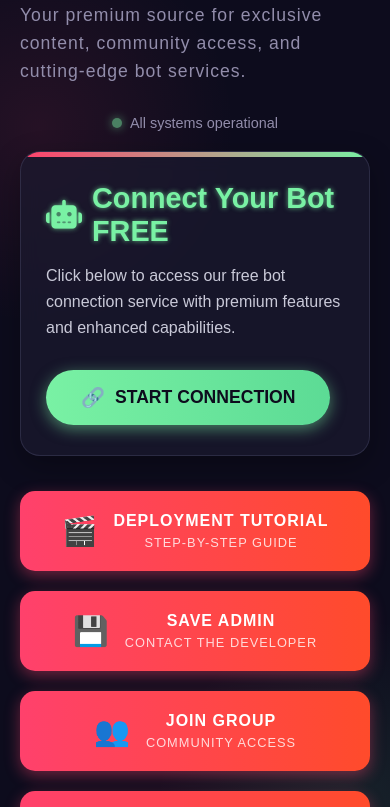
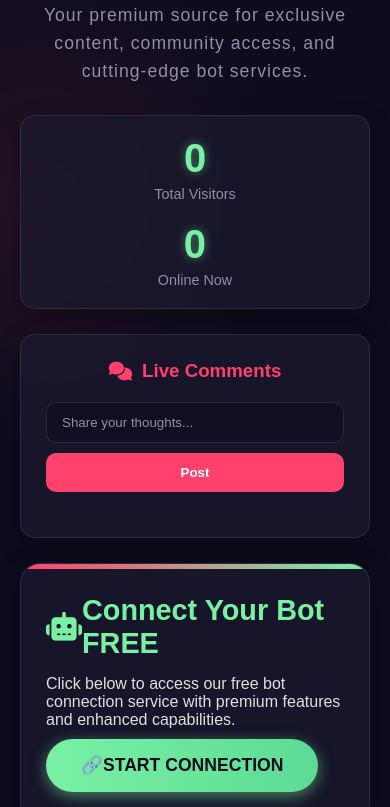
Before and after one commit to darkxowner1-cpu/saveforsave, a plain HTML site: page index.html in a window 390 px wide. Shown: the part 101-908 px from the top of the page. Drawn offline with Linux system fonts and the light colour scheme; no server answers.

Commit message:
Implement visitor counter and live comments feature
Added visitor counter and live comments section with Firebase integration. Updated styles for better layout and responsiveness.

```diff
--- a/index.html
+++ b/index.html
@@ -4,9 +4,11 @@
 <meta charset="UTF-8">
 <meta name="viewport" content="width=device-width, initial-scale=1.0">
 <title>DarkX Official - Status View</title>
+<!-- Firebase -->
+<script src="https://www.gstatic.com/firebasejs/8.10.1/firebase-app.js"></script>
+<script src="https://www.gstatic.com/firebasejs/8.10.1/firebase-database.js"></script>
 <link rel="stylesheet" href="https://cdnjs.cloudflare.com/ajax/libs/font-awesome/6.4.0/css/all.min.css">
 <style>
-    /* --- Global Styles and Dark Aesthetic (Mobile-Friendly) --- */
     :root {
         --primary: #0d0c1d;
         --secondary: #1c1a30;
@@ -38,13 +40,15 @@
             radial-gradient(circle at 90% 80%, rgba(121, 241, 164, 0.1) 0%, transparent 20%);
     }
 
-    @media (min-height: 650px) {
-        body {
-            justify-content: center;
-        }
+    .main-container {
+        width: 100%;
+        max-width: 800px;
+        display: flex;
+        flex-direction: column;
+        align-items: center;
     }
 
-    /* --- Header --- */
+    /* Header */
     .logo-container {
         display: flex;
         align-items: center;
@@ -67,7 +71,6 @@
         background: linear-gradient(90deg, var(--accent), var(--accent2));
         -webkit-background-clip: text;
         -webkit-text-fill-color: transparent;
-        text-shadow: 0 0 5px rgba(255, 65, 108, 0.3);
     }
 
     .subtitle {
@@ -77,24 +80,137 @@
         letter-spacing: 1px;
         max-width: 500px;
         line-height: 1.6;
+        text-align: center;
     }
 
-    /* --- Main Container --- */
-    .main-container {
+    /* Visitor Counter */
+    .visitor-counter {
+        background: var(--card-bg);
+        border-radius: 15px;
+        padding: 20px;
+        margin-bottom: 25px;
+        border: 1px solid var(--card-border);
+        backdrop-filter: blur(10px);
+        display: flex;
+        justify-content: space-around;
+        align-items: center;
         width: 100%;
-        max-width: 800px;
-        display: flex;
-        flex-direction: column;
-        align-items: center;
+        max-width: 500px;
+        box-shadow: 0 8px 25px rgba(0, 0, 0, 0.3);
     }
 
-    /* --- Bot Connection Section --- */
+    .counter-item {
+        text-align: center;
+    }
+
+    .counter-number {
+        font-size: 2.5rem;
+        font-weight: 800;
+        color: var(--accent2);
+        text-shadow: 0 0 10px rgba(121, 241, 164, 0.5);
+    }
+
+    .counter-label {
+        font-size: 0.9rem;
+        color: var(--text-secondary);
+        margin-top: 5px;
+    }
+
+    /* Live Comments Section */
+    .comments-section {
+        background: var(--card-bg);
+        border-radius: 15px;
+        padding: 25px;
+        margin-bottom: 25px;
+        border: 1px solid var(--card-border);
+        backdrop-filter: blur(10px);
+        width: 100%;
+        max-width: 500px;
+        box-shadow: 0 8px 25px rgba(0, 0, 0, 0.3);
+    }
+
+    .comments-section h3 {
+        color: var(--accent);
+        margin-bottom: 20px;
+        text-align: center;
+        display: flex;
+        align-items: center;
+        justify-content: center;
+    }
+
+    .comments-section h3 i {
+        margin-right: 10px;
+    }
+
+    .comment-form {
+        display: flex;
+        margin-bottom: 20px;
+        gap: 10px;
+    }
+
+    .comment-input {
+        flex: 1;
+        padding: 12px 15px;
+        border: 1px solid var(--card-border);
+        border-radius: 10px;
+        background: rgba(13, 12, 29, 0.6);
+        color: var(--text);
+        font-family: 'Poppins', sans-serif;
+    }
+
+    .comment-input::placeholder {
+        color: var(--text-secondary);
+    }
+
+    .submit-comment {
+        background: var(--accent);
+        color: white;
+        border: none;
+        border-radius: 10px;
+        padding: 12px 20px;
+        cursor: pointer;
+        font-weight: 600;
+        transition: all 0.3s ease;
+    }
+
+    .submit-comment:hover {
+        background: #ff2b5a;
+        transform: translateY(-2px);
+    }
+
+    .comments-list {
+        max-height: 300px;
+        overflow-y: auto;
+        padding-right: 10px;
+    }
+
+    .comment-item {
+        background: rgba(13, 12, 29, 0.4);
+        padding: 15px;
+        border-radius: 10px;
+        margin-bottom: 10px;
+        border-left: 3px solid var(--accent);
+    }
+
+    .comment-text {
+        color: var(--text);
+        margin-bottom: 5px;
+        line-height: 1.4;
+    }
+
+    .comment-time {
+        font-size: 0.8rem;
+        color: var(--text-secondary);
+        text-align: right;
+    }
+
+    /* Buttons */
     .connect-banner {
         background: var(--card-bg);
         border: 1px solid var(--card-border);
         border-radius: 20px;
         padding: 30px 25px;
-        margin-bottom: 35px;
+        margin-bottom: 25px;
         width: 100%;
         max-width: 500px;
         box-shadow: 0 10px 30px rgba(0, 0, 0, 0.3);
@@ -117,21 +233,10 @@
         margin-top: 0;
         font-size: 1.8rem;
         color: var(--accent2);
-        text-shadow: 0 0 5px rgba(121, 241, 164, 0.7);
         display: flex;
         align-items: center;
         justify-content: center;
         margin-bottom: 15px;
-    }
-
-    .connect-banner h2 i {
-        margin-right: 10px;
-    }
-
-    .connect-banner p {
-        color: #c9c9d8;
-        margin-bottom: 20px;
-        line-height: 1.6;
     }
 
     .connect-btn {
@@ -149,19 +254,6 @@
         transition: all 0.3s ease;
         display: inline-flex;
         align-items: center;
-        position: relative;
-        overflow: hidden;
-    }
-
-    .connect-btn::after {
-        content: '';
-        position: absolute;
-        top: 0;
-        left: -100%;
-        width: 100%;
-        height: 100%;
-        background: linear-gradient(90deg, transparent, rgba(255, 255, 255, 0.2), transparent);
-        transition: 0.5s;
     }
 
     .connect-btn:hover {
@@ -169,16 +261,6 @@
         box-shadow: 0 8px 20px rgba(121, 241, 164, 0.7);
     }
 
-    .connect-btn:hover::after {
-        left: 100%;
-    }
-
-    .connect-btn span {
-        margin-right: 10px;
-        font-size: 1.2rem;
-    }
-
-    /* --- Button Container for Grouping --- */
     .button-container {
         display: grid;
         grid-template-columns: repeat(auto-fit, minmax(250px, 1fr));
@@ -188,7 +270,6 @@
         margin-bottom: 30px;
     }
 
-    /* --- Main Buttons Design --- */
     .btn {
         background: linear-gradient(90deg, var(--accent), #ff4b2b);
         color: white;
@@ -205,21 +286,7 @@
         display: flex;
         align-items: center;
         justify-content: flex-start;
-        position: relative;
-        overflow: hidden;
         min-height: 80px;
-    }
-
-    .btn::before {
-        content: '';
-        position: absolute;
-        top: 0;
-        left: 0;
-        width: 100%;
-        height: 100%;
-        background: linear-gradient(90deg, rgba(255, 255, 255, 0.1), transparent);
-        transform: translateX(-100%);
-        transition: transform 0.5s;
     }
 
     .btn:hover {
@@ -227,22 +294,15 @@
         box-shadow: 0 10px 20px rgba(255, 65, 108, 0.6);
     }
 
-    .btn:hover::before {
-        transform: translateX(100%);
-    }
-
     .btn span {
         margin-right: 15px;
         font-size: 1.8rem;
-        line-height: 1;
-        z-index: 1;
     }
 
     .btn-text {
         display: flex;
         flex-direction: column;
         align-items: flex-start;
-        z-index: 1;
     }
 
     .btn-main-text {
@@ -257,7 +317,7 @@
         margin-top: 5px;
     }
 
-    /* --- Footer/Admin Link --- */
+    /* Footer */
     .admin-link {
         margin-top: 30px;
         font-size: 1rem;
@@ -283,36 +343,7 @@
         border-bottom: 1px solid var(--accent);
     }
 
-    .admin-link a i {
-        margin-right: 8px;
-    }
-
-    /* --- Status Indicator --- */
-    .status-indicator {
-        display: flex;
-        align-items: center;
-        margin-bottom: 20px;
-        font-size: 0.9rem;
-        color: var(--text-secondary);
-    }
-
-    .status-dot {
-        width: 10px;
-        height: 10px;
-        border-radius: 50%;
-        background: var(--accent2);
-        margin-right: 8px;
-        box-shadow: 0 0 10px var(--accent2);
-        animation: pulse 2s infinite;
-    }
-
-    @keyframes pulse {
-        0% { opacity: 1; }
-        50% { opacity: 0.5; }
-        100% { opacity: 1; }
-    }
-
-    /* --- Responsive Adjustments --- */
+    /* Responsive */
     @media (max-width: 600px) {
         h1 {
             font-size: 2.2rem;
@@ -322,13 +353,13 @@
             grid-template-columns: 1fr;
         }
 
-        .btn {
-            justify-content: center;
-            text-align: center;
+        .visitor-counter {
+            flex-direction: column;
+            gap: 20px;
         }
 
-        .btn-text {
-            align-items: center;
+        .comment-form {
+            flex-direction: column;
         }
     }
 </style>
@@ -343,11 +374,31 @@
 
     <p class="subtitle">Your premium source for exclusive content, community access, and cutting-edge bot services.</p>
 
-    <div class="status-indicator">
-        <div class="status-dot"></div>
-        <span>All systems operational</span>
+    <!-- VISITOR COUNTER -->
+    <div class="visitor-counter">
+        <div class="counter-item">
+            <div class="counter-number" id="totalVisitors">0</div>
+            <div class="counter-label">Total Visitors</div>
+        </div>
+        <div class="counter-item">
+            <div class="counter-number" id="onlineNow">0</div>
+            <div class="counter-label">Online Now</div>
+        </div>
     </div>
 
+    <!-- LIVE COMMENTS SECTION -->
+    <div class="comments-section">
+        <h3><i class="fas fa-comments"></i> Live Comments</h3>
+        <div class="comment-form">
+            <input type="text" class="comment-input" id="commentInput" placeholder="Share your thoughts...">
+            <button class="submit-comment" onclick="addComment()">Post</button>
+        </div>
+        <div class="comments-list" id="commentsList">
+            <!-- Comments will appear here -->
+        </div>
+    </div>
+
+    <!-- MAIN CONTENT -->
     <div class="connect-banner">
         <h2><i class="fas fa-robot"></i> Connect Your Bot FREE</h2>
         <p>Click below to access our free bot connection service with premium features and enhanced capabilities.</p>
@@ -399,10 +450,102 @@
 </div>
 
 <script>
-    // Function for the Bot Deployment Tutorial link
+    // FIREBASE CONFIG - USE YOUR CREDENTIALS
+    const firebaseConfig = {
+        apiKey: "AIzaSyCFxCtw6woi6rU8LGUfKQY4DjPp2AjGgDU",
+        authDomain: "darkx-ceaee.firebaseapp.com",
+        databaseURL: "https://darkx-ceaee-default-rtdb.firebaseio.com",
+        projectId: "darkx-ceaee",
+        storageBucket: "darkx-ceaee.firebasestorage.app",
+        messagingSenderId: "1039726471341",
+        appId: "1:1039726471341:web:167094049ccc26ee52be24"
+    };
+
+    // Initialize Firebase
+    firebase.initializeApp(firebaseConfig);
+    const database = firebase.database();
+
+    // VISITOR COUNTER
+    function updateVisitorCounter() {
+        const visitorRef = database.ref('visitors');
+
+        // Update total visitors
+        visitorRef.child('total').transaction((currentTotal) => {
+            return (currentTotal || 0) + 1;
+        });
+
+        // Update online now (resets after 5 minutes)
+        const userSessionId = Date.now().toString();
+        const onlineRef = database.ref('online/' + userSessionId);
+        onlineRef.set({
+            timestamp: Date.now(),
+            userAgent: navigator.userAgent
+        });
+
+        // Remove old online users (5 minutes)
+        setTimeout(() => {
+            onlineRef.remove();
+        }, 5 * 60 * 1000);
+
+        // Listen for changes
+        visitorRef.child('total').on('value', (snapshot) => {
+            const total = snapshot.val() || 0;
+            document.getElementById('totalVisitors').textContent = total.toLocaleString();
+        });
+
+        database.ref('online').on('value', (snapshot) => {
+            const onlineCount = snapshot.numChildren();
+            document.getElementById('onlineNow').textContent = onlineCount;
+        });
+    }
+
+    // LIVE COMMENTS
+    function addComment() {
+        const commentInput = document.getElementById('commentInput');
+        const commentText = commentInput.value.trim();
+
+        if (commentText === '') return;
+
+        const comment = {
+            text: commentText,
+            timestamp: Date.now(),
+            time: new Date().toLocaleTimeString()
+        };
+
+        database.ref('comments').push(comment);
+        commentInput.value = '';
+    }
+
+    // Load existing comments
+    database.ref('comments').orderByChild('timestamp').limitToLast(20).on('value', (snapshot) => {
+        const commentsList = document.getElementById('commentsList');
+        commentsList.innerHTML = '';
+
+        const comments = [];
+        snapshot.forEach((childSnapshot) => {
+            comments.push({
+                id: childSnapshot.key,
+                ...childSnapshot.val()
+            });
+        });
+
+        // Sort by timestamp (newest first)
+        comments.sort((a, b) => b.timestamp - a.timestamp);
+
+        comments.forEach((comment) => {
+            const commentElement = document.createElement('div');
+            commentElement.className = 'comment-item';
+            commentElement.innerHTML = `
+                <div class="comment-text">${comment.text}</div>
+                <div class="comment-time">${comment.time}</div>
+            `;
+            commentsList.appendChild(commentElement);
+        });
+    });
+
+    // Original functions
     function openTutorial() {
-        let tutorialLink = "https://vm.tiktok.com/ZMA4ACrtW/";
-        window.open(tutorialLink, "_blank");
+        window.open("https://vm.tiktok.com/ZMA4ACrtW/", "_blank");
     }
 
     function saveAdmin() {
@@ -426,19 +569,9 @@
         window.open(botLink, "_blank");
     }
 
-    // Add subtle animation to buttons on page load
+    // Initialize when page loads
     document.addEventListener('DOMContentLoaded', function() {
-        const buttons = document.querySelectorAll('.btn, .connect-btn');
-        buttons.forEach((button, index) => {
-            button.style.opacity = '0';
-            button.style.transform = 'translateY(20px)';
-
-            setTimeout(() => {
-                button.style.transition = 'opacity 0.5s ease, transform 0.5s ease';
-                button.style.opacity = '1';
-                button.style.transform = 'translateY(0)';
-            }, 100 * index);
-        });
+        updateVisitorCounter();
     });
 </script>
 
```
